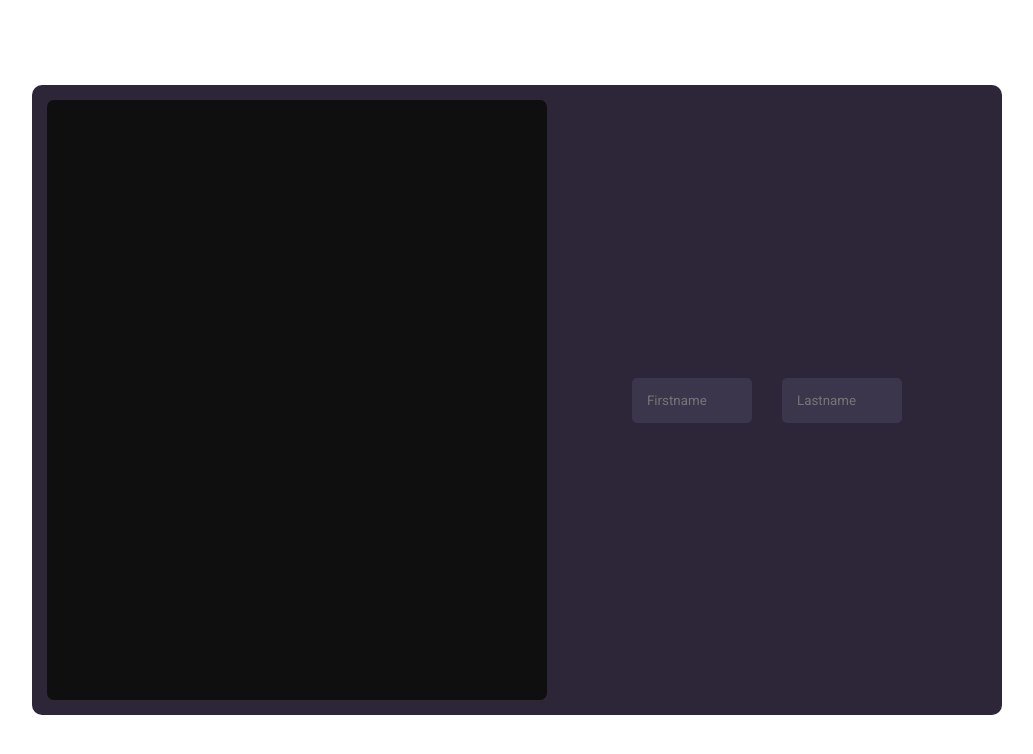
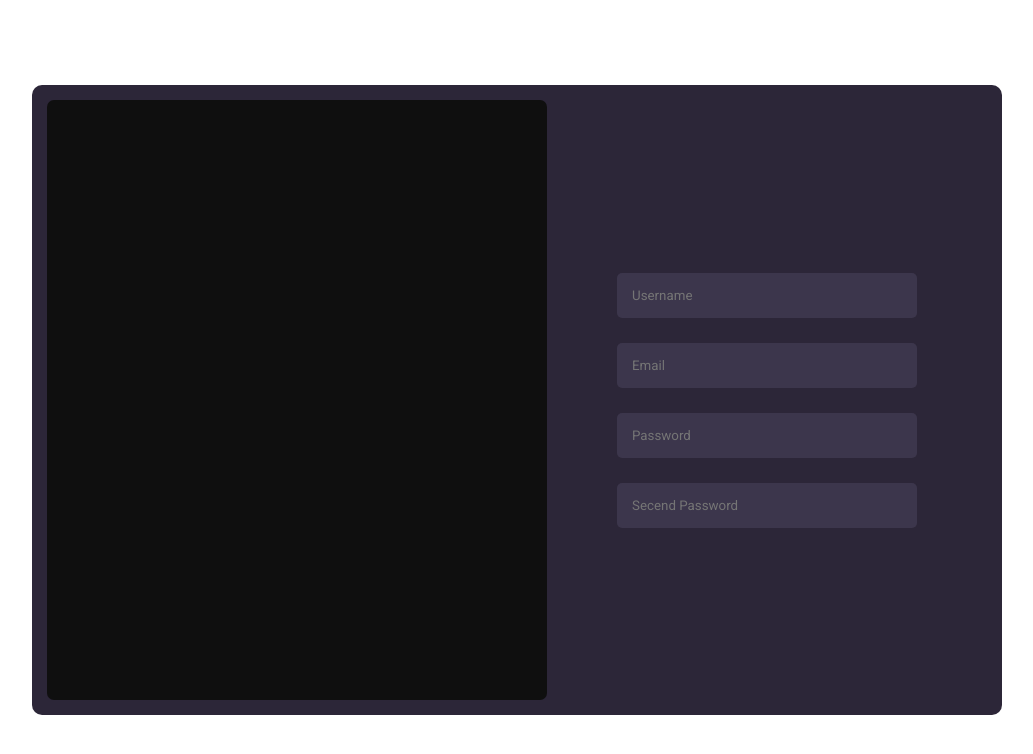
Before and after one commit to aliyazdanpanah-beep/LoginPage, a React (Vite) app in the folder LoginPage/: page / in a window 1280 px wide. Both pictures are taken after a click on the element "create an accunt ?". Shown: the top 754 px of the page, without its empty margins (123-1156 px from the left). Built offline with nearby package versions, Linux system fonts and the light colour scheme.

Commit message:
add inputs

```diff
--- a/LoginPage/src/components/sigin/sigin.jsx
+++ b/LoginPage/src/components/sigin/sigin.jsx
@@ -4,7 +4,7 @@
   return (
     <div className="sigin">
       <form>
-        <div className="wrapper">
+        {/* <div className="wrapper">
           <input
             className="name"
             type="text"
@@ -19,7 +19,12 @@
             required
             name="last"
           />
-        </div>
+        </div> */}
+
+        <input className="INP" type="text" placeholder="Username" required name="user"/>
+        <input className="INP" type="email" placeholder="Email" required name="email" />
+        <input className="INP" type="password" placeholder="Password" required name="pass"/>
+        <input className="pass" type="password" placeholder="Secend Password" required name="secpass" />
       </form>
     </div>
   );
--- a/LoginPage/src/components/sigin/signin.css
+++ b/LoginPage/src/components/sigin/signin.css
@@ -10,12 +10,35 @@
   padding: 15px;
   width: 120px;
   margin: 0 15px;
-  gap: 10px;
   border-radius: 5px;
   background-color: #3c364c;
 }
 
 .wrapper {
   display: inline;
+}
 
+.INP {
+  border: none;
+  outline: none;
+  padding: 15px;
+  width: 300px;
+  margin: 25px 0;
+  display: flex;
+  border-radius: 5px;
+  backdrop-filter: blur(10px);
+  background-color: #3c364c;
 }
+
+.pass {
+  border: none;
+  outline: none;
+  padding: 15px;
+  width: 300px;
+  margin: 25px 0;
+  display: flex;
+  border-radius: 5px;
+  backdrop-filter: blur(10px);
+  background-color: #3C364C;
+  /* background-color: #3c364c; */
+}
```
